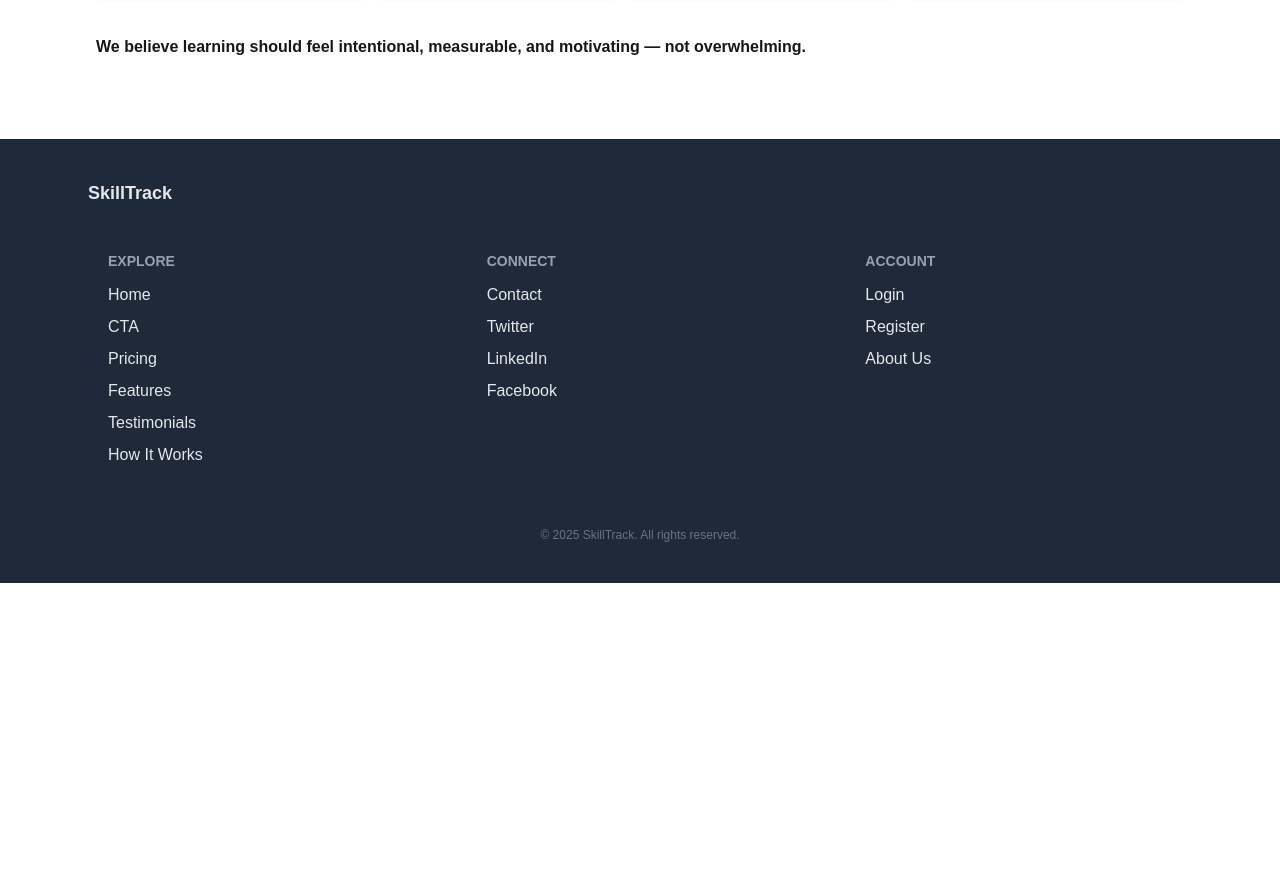
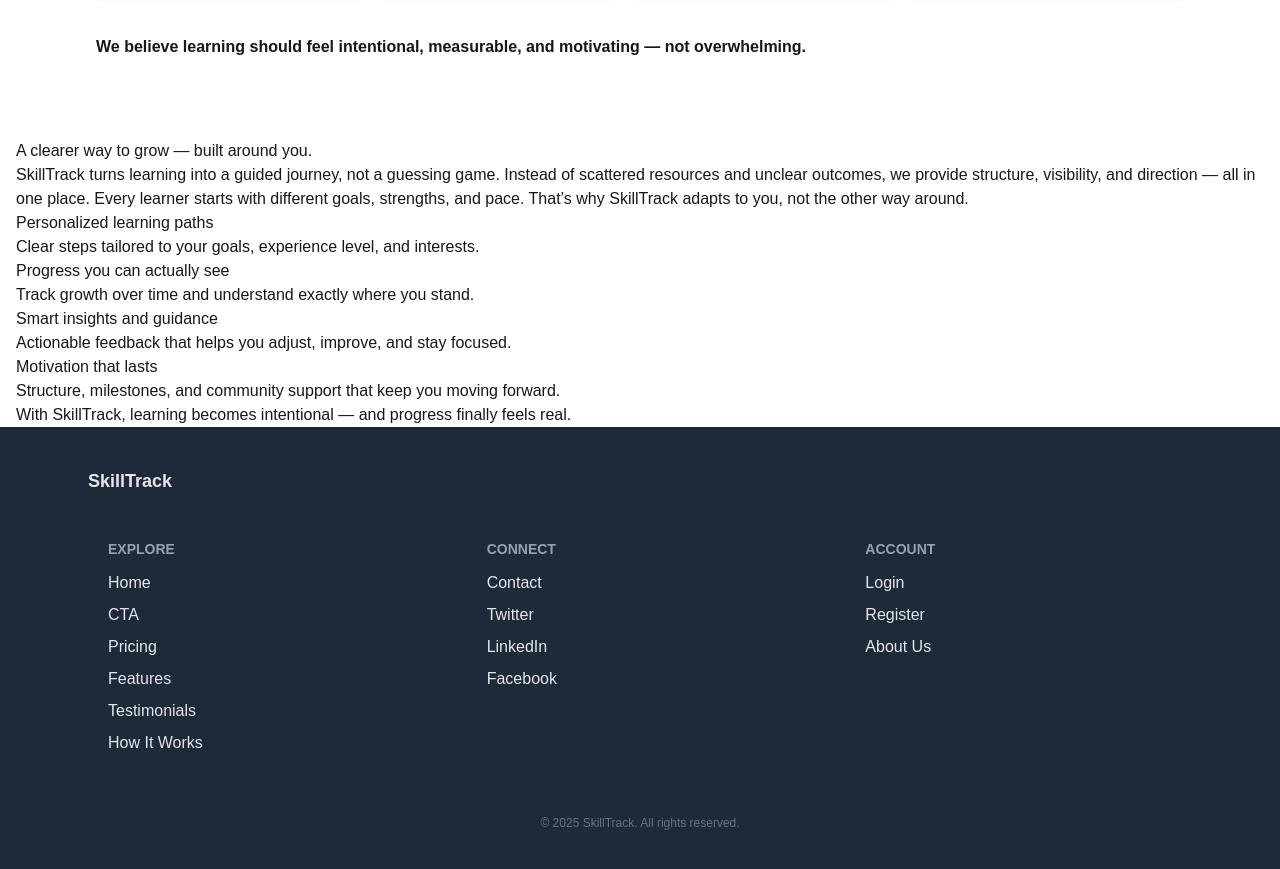
Before and after one commit to Neda0o0/skill-career-tracker, a Next.js app in the folder frontend/: page /about in a window 1280 px wide. Shown: the part 1220-2089 px from the top of the page. Before the commit the page ends 1803 px from the top, so only its background shows below. Built offline with nearby package versions, Linux system fonts and the light colour scheme.

Commit message:
Add AboutSolution part of about page

```diff
--- /dev/null
+++ b/frontend/src/app/about/_components/AboutSolution.jsx
@@ -0,0 +1,63 @@
+const AboutSolution = () => {
+  const coreSolutionPillars = [
+    {
+      id: 1,
+      label: "Personalized learning paths",
+      description:
+        "Clear steps tailored to your goals, experience level, and interests.",
+    },
+    {
+      id: 2,
+      label: "Progress you can actually see",
+      description:
+        "Track growth over time and understand exactly where you stand.",
+    },
+    {
+      id: 3,
+      label: "Smart insights and guidance",
+      description:
+        "Actionable feedback that helps you adjust, improve, and stay focused.",
+    },
+    {
+      id: 4,
+      label: "Motivation that lasts",
+      description:
+        "Structure, milestones, and community support that keep you moving forward.",
+    },
+  ];
+  return (
+    <section>
+      <div>
+        {/* Headline (Solution Promise) */}
+        <h1>A clearer way to grow — built around you.</h1>
+
+        {/* Solution Context (What We Do) */}
+        <p>
+          SkillTrack turns learning into a guided journey, not a guessing game.
+          Instead of scattered resources and unclear outcomes, we provide
+          structure, visibility, and direction — all in one place. Every learner
+          starts with different goals, strengths, and pace. That’s why
+          SkillTrack adapts to you, not the other way around.
+        </p>
+
+        {/* Core Solution Pillars (Scannable) */}
+        <ul>
+          {coreSolutionPillars.map(({ id, label, description }) => (
+            <li key={id}>
+              <h2>{label}</h2>
+              <p>{description}</p>
+            </li>
+          ))}
+        </ul>
+
+        {/* Outcome / Vision (Closing Bridge) */}
+        <p>
+          With SkillTrack, learning becomes intentional — and progress finally
+          feels real.
+        </p>
+      </div>
+    </section>
+  );
+};
+
+export default AboutSolution;
--- a/frontend/src/app/about/page.jsx
+++ b/frontend/src/app/about/page.jsx
@@ -2,6 +2,7 @@ import Footer from "@/components/layout/Footer/Footer";
 import Header from "@/components/layout/Header/Header";
 import AboutHero from "@/app/about/_components/AboutHero";
 import AboutProblem from "@/app/about/_components/AboutProblem";
+import AboutSolution from "@/app/about/_components/AboutSolution";
 
 const AboutUs = () => {
   return (
@@ -10,8 +11,8 @@ const AboutUs = () => {
       <main className="max-w-7xl mx-auto px-4">
         <AboutHero />
         <AboutProblem />
+        <AboutSolution />
         {/*
-          <AboutSolution />
           <AboutValues />
           <AboutMission />
           <AboutTrust />
```
